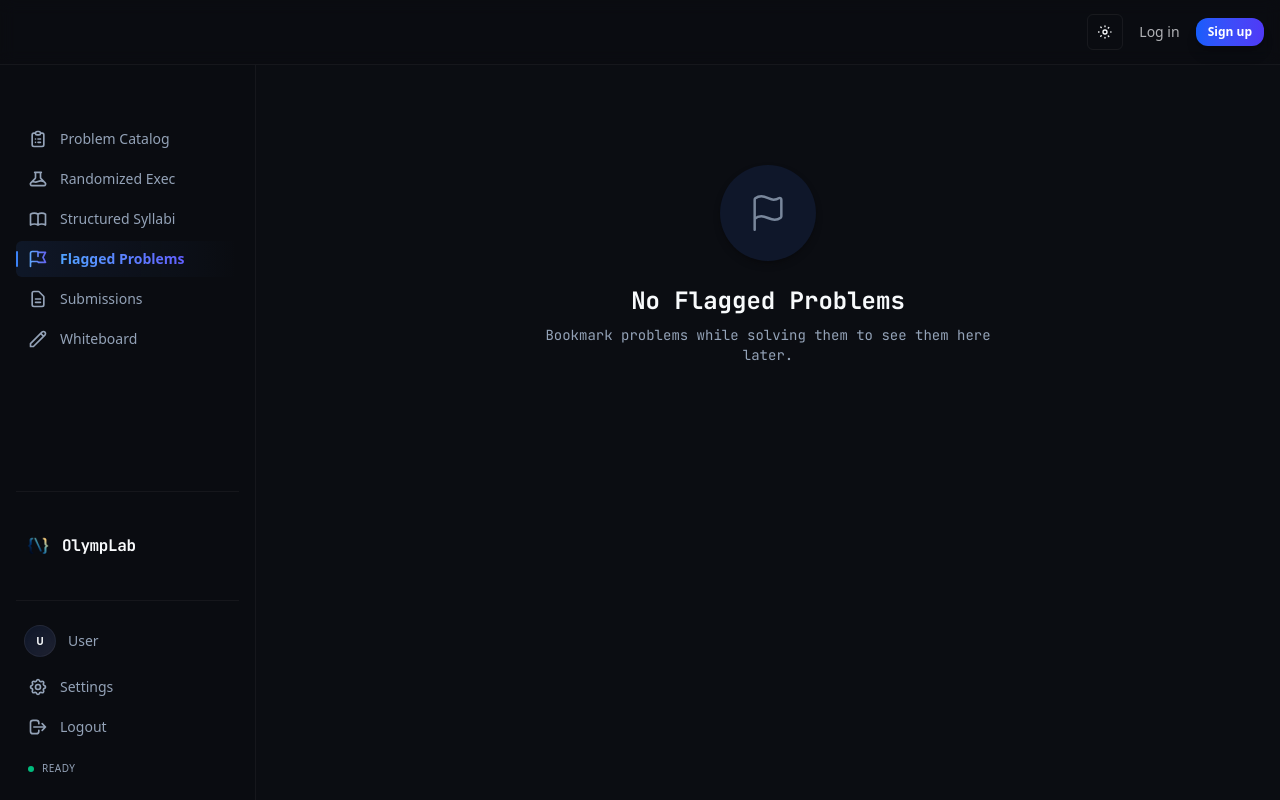
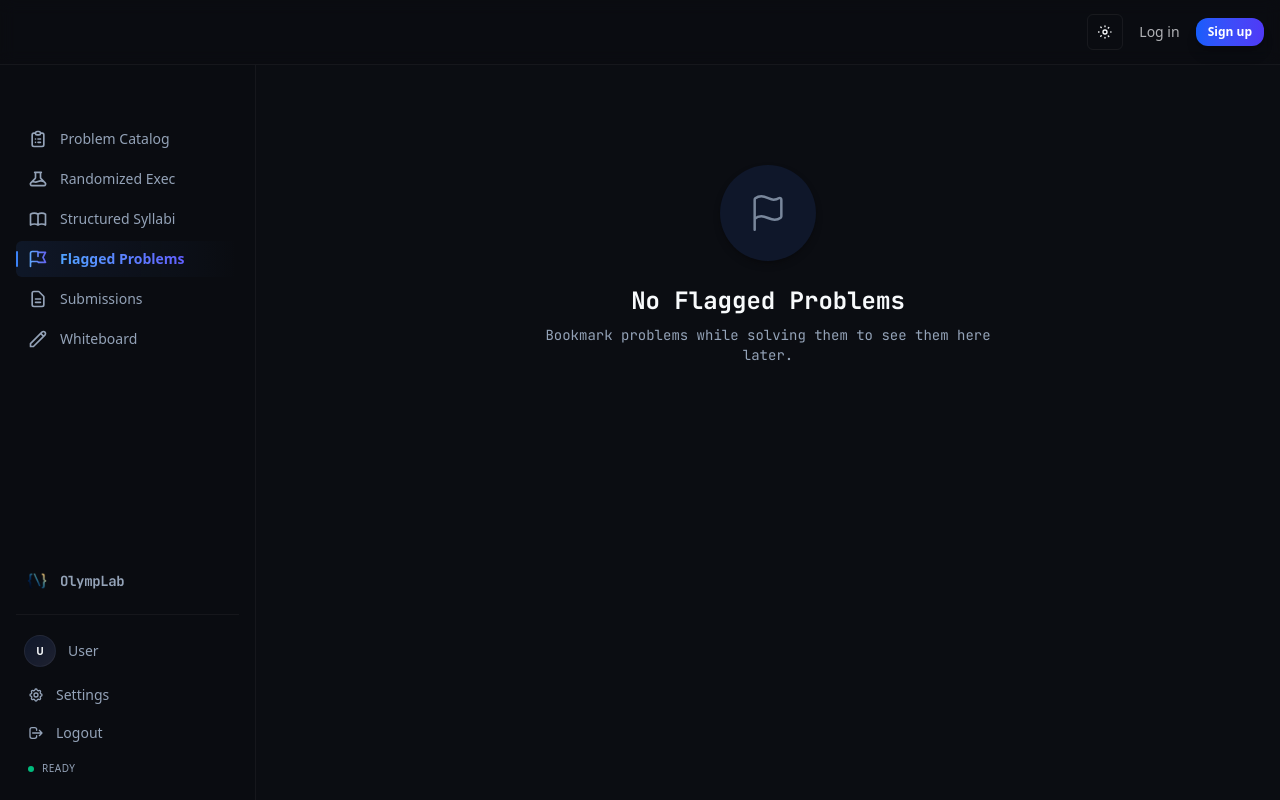
Before and after one commit to madiyar-abi/olymplab, a Next.js app: page /dashboard/problems/flagged in a window 1280 px wide. Built offline with nearby package versions, Linux system fonts and the light colour scheme; no server answers.

Commit message:
style: sidebar footer reconstruction, px-8 grid alignment, hairline page headers

```diff
--- a/src/app/dashboard/Sidebar.tsx
+++ b/src/app/dashboard/Sidebar.tsx
@@ -161,40 +161,44 @@ export function Sidebar({ username }: { username: string, email: string }) {
         })}
       </nav>
 
-      {/* Spacer to push lower section to the bottom */}
-      <div className="mt-auto pt-10 border-t border-white/5" />
+      {/* ── Unified Footer Block ── anchored to bottom */}
+      <div className="mt-auto space-y-3">
 
-      {/* Logo moved to footer */}
-      <div className="mb-10">
-        <Link href="/dashboard" className={`flex items-center ${isCollapsed ? 'justify-center' : 'gap-2.5 px-2'} group`}>
+        {/* Brand Signature */}
+        <Link
+          href="/dashboard"
+          className={`flex items-center ${isCollapsed ? 'justify-center' : 'gap-2.5 px-2'} group py-2`}
+        >
           <Image
             src="/logo.png"
             alt="OlympLab Logo"
-            width={28}
-            height={28}
-            className="rounded-lg flex-shrink-0"
+            width={26}
+            height={26}
+            className="rounded-lg flex-shrink-0 opacity-80 group-hover:opacity-100 transition-opacity"
           />
           {!isCollapsed && (
-            <span className="font-mono font-bold text-base tracking-tight text-foreground group-hover:text-primary transition-colors overflow-hidden whitespace-nowrap">
+            <span className="font-mono font-bold text-sm tracking-tight text-muted-foreground group-hover:text-foreground transition-colors overflow-hidden whitespace-nowrap">
               OlympLab
             </span>
           )}
         </Link>
-      </div>
 
-      {/* Lower Section (Profile, Settings & Logout) */}
-      <div className={`space-y-1 pt-4 border-t border-white/5 ${isCollapsed ? 'flex flex-col items-center' : ''}`}>
+        {/* Hairline separator */}
+        <div className="border-t border-white/5" />
+
+        {/* Profile & Actions */}
+        <div className={`space-y-0.5 ${isCollapsed ? 'flex flex-col items-center' : ''}`}>
           {/* Profile Block */}
           <Link
             href="/dashboard/profile"
-          title={isCollapsed ? "Profile" : undefined}
+            title={isCollapsed ? 'Profile' : undefined}
             className={`flex items-center ${isCollapsed ? 'justify-center w-10 h-10' : 'px-2 py-2'} rounded-lg transition-colors group/profile hover:bg-muted/50 ${
               pathname === '/dashboard/profile'
                 ? 'bg-primary/10 text-primary'
                 : 'text-muted-foreground hover:text-foreground'
             }`}
           >
-          <div className={`flex-shrink-0 rounded-full bg-gradient-to-br from-secondary to-muted border border-white/5 text-foreground flex items-center justify-center text-[10px] font-bold w-8 h-8 ${!isCollapsed ? 'mr-3' : ''} group-hover/profile:border-primary/30 transition-colors shadow-inner`}>
+            <div className={`flex-shrink-0 rounded-full bg-gradient-to-br from-secondary to-muted border border-white/5 text-foreground flex items-center justify-center text-[10px] font-bold w-8 h-8 ${!isCollapsed ? 'mr-3' : ''} group-hover/profile:border-primary/30 transition-colors`}>
               {username.charAt(0).toUpperCase()}
             </div>
             {!isCollapsed && (
@@ -204,18 +208,18 @@ export function Sidebar({ username }: { username: string, email: string }) {
             )}
           </Link>
 
-        {/* Settings Tab */}
+          {/* Settings */}
           <Link
             href="/dashboard/settings"
-          title={isCollapsed ? "Settings" : undefined}
-          className={`flex items-center ${isCollapsed ? 'justify-center w-10 h-10' : 'px-3 py-2'} rounded-md transition-all duration-300 group ${
+            title={isCollapsed ? 'Settings' : undefined}
+            className={`flex items-center ${isCollapsed ? 'justify-center w-10 h-10' : 'px-3 py-2'} rounded-md transition-all duration-200 group ${
               pathname === '/dashboard/settings'
                 ? 'bg-primary/10 text-primary [&_svg]:stroke-[url(#sidebar-icon-gradient)]'
-              : 'text-muted-foreground hover:text-foreground hover:bg-muted hover:translate-x-1'
+                : 'text-muted-foreground hover:text-foreground hover:bg-muted'
             }`}
           >
-          <div className={`flex-shrink-0 flex items-center justify-center ${isCollapsed ? '' : 'mr-3'} transition-colors ${pathname === '/dashboard/settings' ? '' : 'group-hover:text-foreground'}`}>
-            <svg className="w-5 h-5" fill="none" viewBox="0 0 24 24" stroke="currentColor" strokeWidth={2}>
+            <div className={`flex-shrink-0 flex items-center justify-center ${isCollapsed ? '' : 'mr-3'}`}>
+              <svg className="w-4 h-4" fill="none" viewBox="0 0 24 24" stroke="currentColor" strokeWidth={2}>
                 <path strokeLinecap="round" strokeLinejoin="round" d="M10.325 4.317c.426-1.756 2.924-1.756 3.35 0a1.724 1.724 0 002.573 1.066c1.543-.94 3.31.826 2.37 2.37a1.724 1.724 0 001.065 2.572c1.756.426 1.756 2.924 0 3.35a1.724 1.724 0 00-1.066 2.573c.94 1.543-.826 3.31-2.37 2.37a1.724 1.724 0 00-2.572 1.065c-.426 1.756-2.924 1.756-3.35 0a1.724 1.724 0 00-2.573-1.066c-1.543.94-3.31-.826-2.37-2.37a1.724 1.724 0 00-1.065-2.572c-1.756-.426-1.756-2.924 0-3.35a1.724 1.724 0 001.066-2.573c-.94-1.543.826-3.31 2.37-2.37.996.608 2.296.07 2.572-1.065z" />
                 <path strokeLinecap="round" strokeLinejoin="round" d="M15 12a3 3 0 11-6 0 3 3 0 016 0z" />
               </svg>
@@ -223,27 +227,28 @@ export function Sidebar({ username }: { username: string, email: string }) {
             {!isCollapsed && <span className={`truncate text-sm font-medium ${pathname === '/dashboard/settings' ? 'text-transparent bg-clip-text bg-gradient-to-r from-blue-400 to-indigo-500 font-semibold' : ''}`}>Settings</span>}
           </Link>
 
-        {/* Logout Button */}
+          {/* Logout */}
           <button
             onClick={handleLogout}
-          title={isCollapsed ? "Logout" : undefined}
-          className={`flex items-center ${isCollapsed ? 'justify-center w-10 h-10 p-0' : 'w-full px-3 py-2'} rounded-md text-sm font-medium text-muted-foreground hover:text-destructive hover:bg-destructive/5 hover:translate-x-1 transition-all font-sans antialiased group`}
+            title={isCollapsed ? 'Logout' : undefined}
+            className={`flex items-center ${isCollapsed ? 'justify-center w-10 h-10 p-0' : 'w-full px-3 py-2'} rounded-md text-sm font-medium text-muted-foreground hover:text-destructive hover:bg-destructive/5 transition-all font-sans group`}
           >
             <span className={`${!isCollapsed ? 'mr-3' : ''}`}>
-            <svg className="w-5 h-5" fill="none" viewBox="0 0 24 24" stroke="currentColor" strokeWidth={2}>
+              <svg className="w-4 h-4" fill="none" viewBox="0 0 24 24" stroke="currentColor" strokeWidth={2}>
                 <path strokeLinecap="round" strokeLinejoin="round" d="M17 16l4-4m0 0l-4-4m4 4H7m6 4v1a3 3 0 01-3 3H6a3 3 0 01-3-3V7a3 3 0 013-3h4a3 3 0 013 3v1" />
               </svg>
             </span>
             {!isCollapsed && <span className="overflow-hidden whitespace-nowrap">Logout</span>}
           </button>
 
-        {/* Status Badge */}
+          {/* Status dot */}
           {!isCollapsed && (
-          <div className="flex items-center gap-2 px-3 pt-3">
+            <div className="flex items-center gap-2 px-3 pt-2">
               <div className="w-1.5 h-1.5 rounded-full bg-emerald-500" />
-            <span className="text-[10px] text-muted-foreground font-medium antialiased uppercase tracking-wider">Ready</span>
+              <span className="text-[10px] text-muted-foreground font-medium uppercase tracking-wider">Ready</span>
             </div>
           )}
+        </div>
       </div>
     </aside>
   )
--- a/src/app/dashboard/learning/RoadmapClient.tsx
+++ b/src/app/dashboard/learning/RoadmapClient.tsx
@@ -94,7 +94,7 @@ export function RoadmapClient({
   }
 
   return (
-    <div className="px-12 pb-24 w-full">
+    <div className="px-8 pb-24 w-full">
       {/* Tabs Header (Telegram Folder Style) */}
       <div className="flex items-center gap-8 border-b border-white/5 mb-10 overflow-x-auto hide-scrollbar">
         {STAGE_ORDER.map((stage) => {
--- a/src/app/dashboard/learning/page.tsx
+++ b/src/app/dashboard/learning/page.tsx
@@ -59,7 +59,7 @@ export default async function LearningPage() {
   return (
     <div className="min-h-full bg-background text-foreground">
       {/* Page Header */}
-      <div className="px-12 pt-16 pb-8">
+      <div className="px-8 pt-14 pb-8">
         <div className="flex items-center gap-3 mb-1">
           <div className="h-8 w-8 rounded-lg bg-gradient-to-br from-violet-500 to-sky-500 flex items-center justify-center text-sm">
             <BookOpen className="w-4 h-4 text-white" />
@@ -73,7 +73,7 @@ export default async function LearningPage() {
 
       {/* Migration warning */}
       {error && (
-        <div className="px-12 mt-8">
+        <div className="px-8 mt-8">
           <div className="rounded-xl border border-red-500/30 bg-red-500/10 p-4 text-sm text-red-400 font-mono flex items-center gap-2">
             <AlertTriangle className="w-4 h-4 shrink-0" />
             <span>Таблица roadmap_topics не найдена. Создайте её в Supabase SQL Editor.</span>
--- a/src/app/dashboard/problems/ProblemsClient.tsx
+++ b/src/app/dashboard/problems/ProblemsClient.tsx
@@ -193,7 +193,7 @@ export function ProblemsClient({
 
   return (
     <div className="h-full">
-      <div className="min-h-full px-12 pt-16 pb-12 w-full flex flex-col gap-10">
+      <div className="min-h-full px-8 pt-14 pb-12 w-full flex flex-col gap-10">
       {/* Page Header */}
       {!hideHeader && (
         <motion.header
--- a/src/app/dashboard/profile/page.tsx
+++ b/src/app/dashboard/profile/page.tsx
@@ -57,7 +57,7 @@ export default async function ProfilePage() {
   return (
     <div className="min-h-full p-4 md:p-8 space-y-8">
       <div className="max-w-4xl mx-auto space-y-8">
-      <header className="border-b border-border pb-6">
+      <header className="border-b border-white/5 pb-6">
         <h1 className="text-2xl font-semibold text-gray-900 dark:text-gray-100 tracking-tight mb-1">
           Profile & Analytics
         </h1>
--- a/src/app/dashboard/progress/page.tsx
+++ b/src/app/dashboard/progress/page.tsx
@@ -20,7 +20,7 @@ export default function ProgressPage() {
   return (
     <div className="min-h-full p-4 md:p-8">
       <div className="max-w-5xl mx-auto space-y-8">
-      <header className="border-b border-border pb-6">
+      <header className="border-b border-white/5 pb-6">
         <h1 className="text-3xl font-bold text-foreground tracking-tight mb-2 font-mono flex items-center gap-3">
           <Activity className="w-8 h-8 text-primary" />
           Performance Analytics
--- a/src/app/dashboard/random/RandomizedExecutionClient.tsx
+++ b/src/app/dashboard/random/RandomizedExecutionClient.tsx
@@ -73,7 +73,7 @@ export default function RandomizedExecutionClient({ streakCount = 0 }: { streakC
 
   return (
     <div className="max-w-4xl mx-auto flex flex-col min-h-full pb-20">
-      <header className="border-b border-border pb-6 mb-8 flex items-center justify-between">
+      <header className="border-b border-white/5 pb-6 mb-8 flex items-center justify-between">
         <div>
           <h1 className="text-3xl font-bold text-foreground tracking-tight mb-2 font-mono flex items-center gap-3">
             <svg className="w-8 h-8 text-primary" fill="none" viewBox="0 0 24 24" stroke="currentColor" strokeWidth={2}>
--- a/src/app/dashboard/settings/page.tsx
+++ b/src/app/dashboard/settings/page.tsx
@@ -33,7 +33,7 @@ export default async function SettingsPage() {
   return (
     <div className="min-h-full p-4 md:p-8 space-y-8">
       <div className="max-w-4xl mx-auto space-y-8">
-        <header className="border-b border-border pb-6">
+        <header className="border-b border-white/5 pb-6">
           <h1 className="text-3xl font-bold text-foreground tracking-tight mb-2 font-mono">
             Settings
           </h1>
--- a/src/app/dashboard/submissions/page.tsx
+++ b/src/app/dashboard/submissions/page.tsx
@@ -68,7 +68,7 @@ export default async function SubmissionsPage() {
   return (
     <div className="min-h-full p-4 md:p-8">
       <div className="max-w-6xl mx-auto space-y-8">
-        <header className="border-b border-border pb-6">
+        <header className="border-b border-white/5 pb-6">
           <h1 className="text-3xl font-bold text-foreground tracking-tight mb-2 font-mono flex items-center gap-3">
             <Hash className="w-8 h-8 text-primary" />
             Submission History
```
Lines whose indentation alone changed are shown as unchanged.
